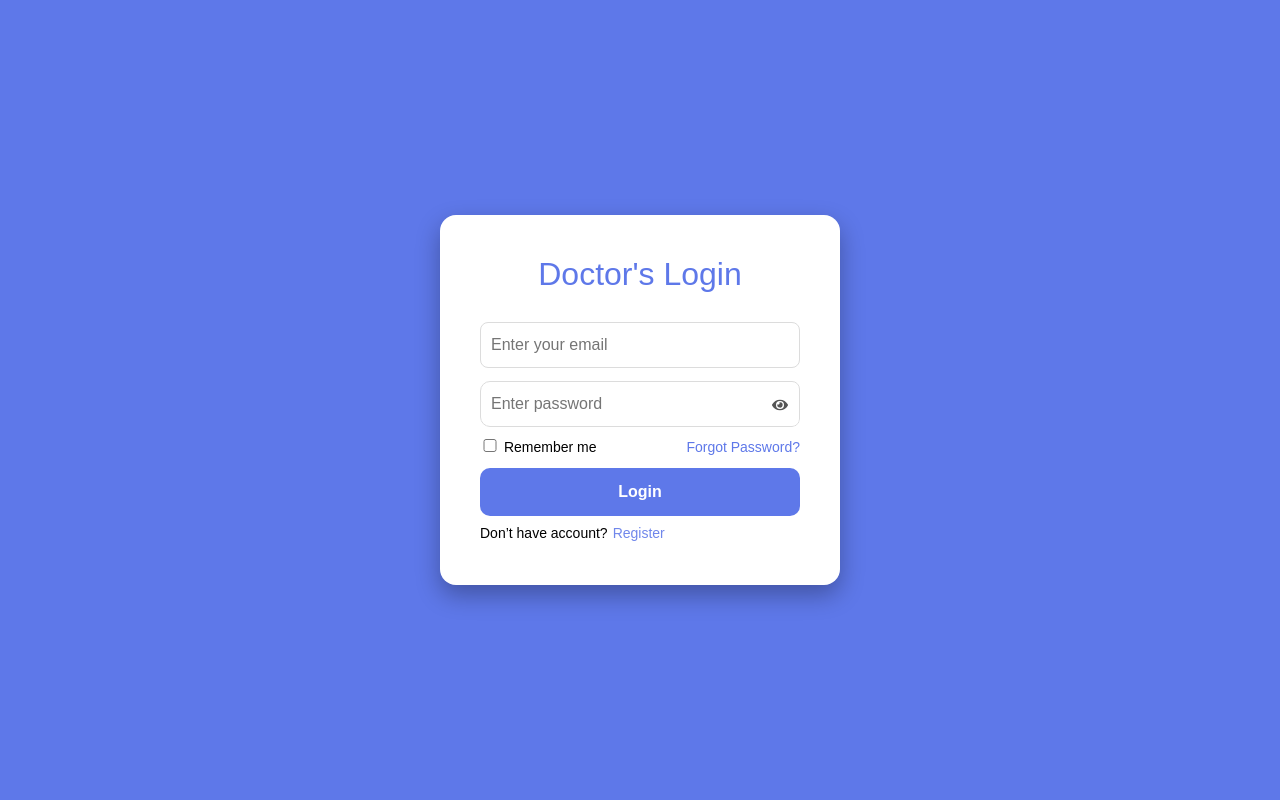
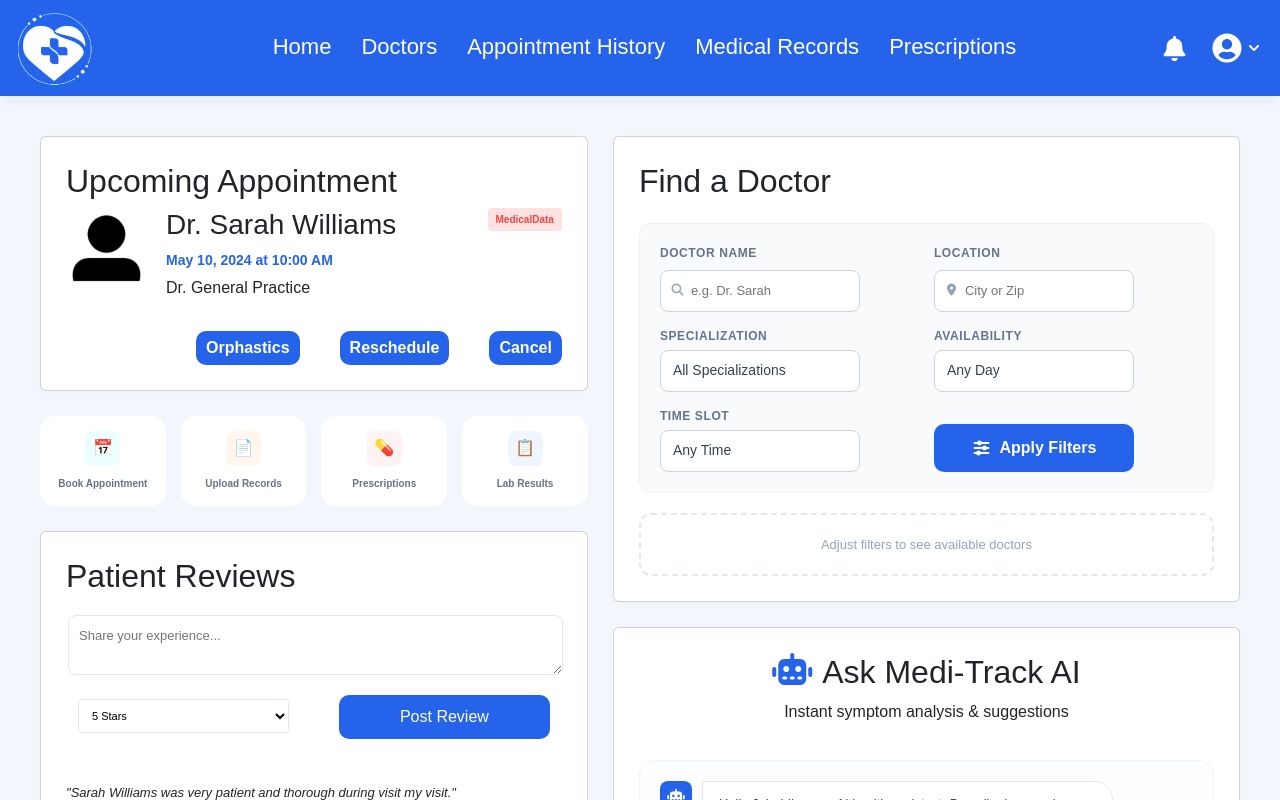
Before and after one commit to pMaitri01/Medi-Track-Frontend, a React (Create React App) app: page /PatientHome in a window 1280 px wide. Before the commit this address led to /DoctorLogin. Built offline with nearby package versions, Linux system fonts and the light colour scheme; no server answers.

Commit message:
remove protected routes

```diff
--- a/src/App.js
+++ b/src/App.js
@@ -12,7 +12,7 @@ import PatientList from './admin/pages/PatientList';
 import DoctorLogin from './admin/pages/DoctorLogin';
 import DoctorSignUp from './admin/pages/DoctorSignUp';
 import DoctorDashboard from './admin/pages/DoctorDashboard';
-import ProtectedRoute from './components/ProtectedRoute';
+// import ProtectedRoute from './components/ProtectedRoute';
 
 function App() {
   return (
@@ -22,12 +22,12 @@ function App() {
         <Route path="/Patientforgotpwd" element={<PatientForgotPwd />} />
         <Route path='/PatientOtp' element={<PatientOtp/>} />
         <Route path='/PatientResetPwd' element={<PatientResetPwd/>} />
-        <Route path='/PatientRegistration' element={<ProtectedRoute><PatientRegistration/></ProtectedRoute>}/>
-<Route path='/PatientHome' element={<ProtectedRoute><PatientHome/></ProtectedRoute>}/>
-<Route path='/PatientList' element={<ProtectedRoute><PatientList/></ProtectedRoute>}/>
+        <Route path='/PatientRegistration' element={<PatientRegistration/>}/>
+        <Route path='/PatientHome' element={<PatientHome/>}/>
+        <Route path='/PatientList' element={<PatientList/>}/>
         <Route path='/DoctorLogin' element={<DoctorLogin/>}/>
         <Route path='/DoctorSignUp' element={<DoctorSignUp/>}/>
-        <Route path='/DoctorDashboard' element={<ProtectedRoute><DoctorDashboard/></ProtectedRoute>}/>
+        <Route path='/DoctorDashboard' element={<DoctorDashboard/>}/>
 
       </Routes>
       <ToastContainer
```
